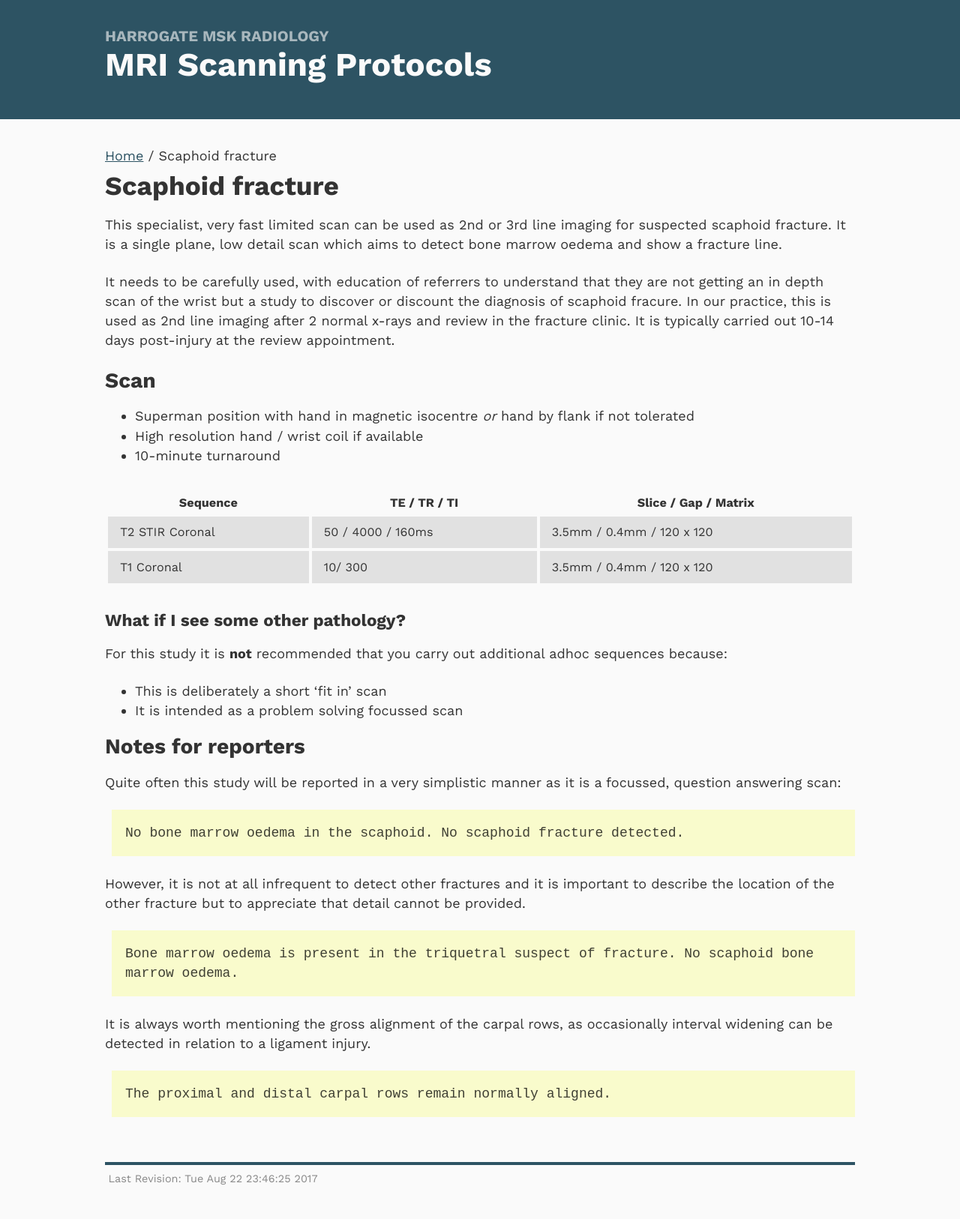
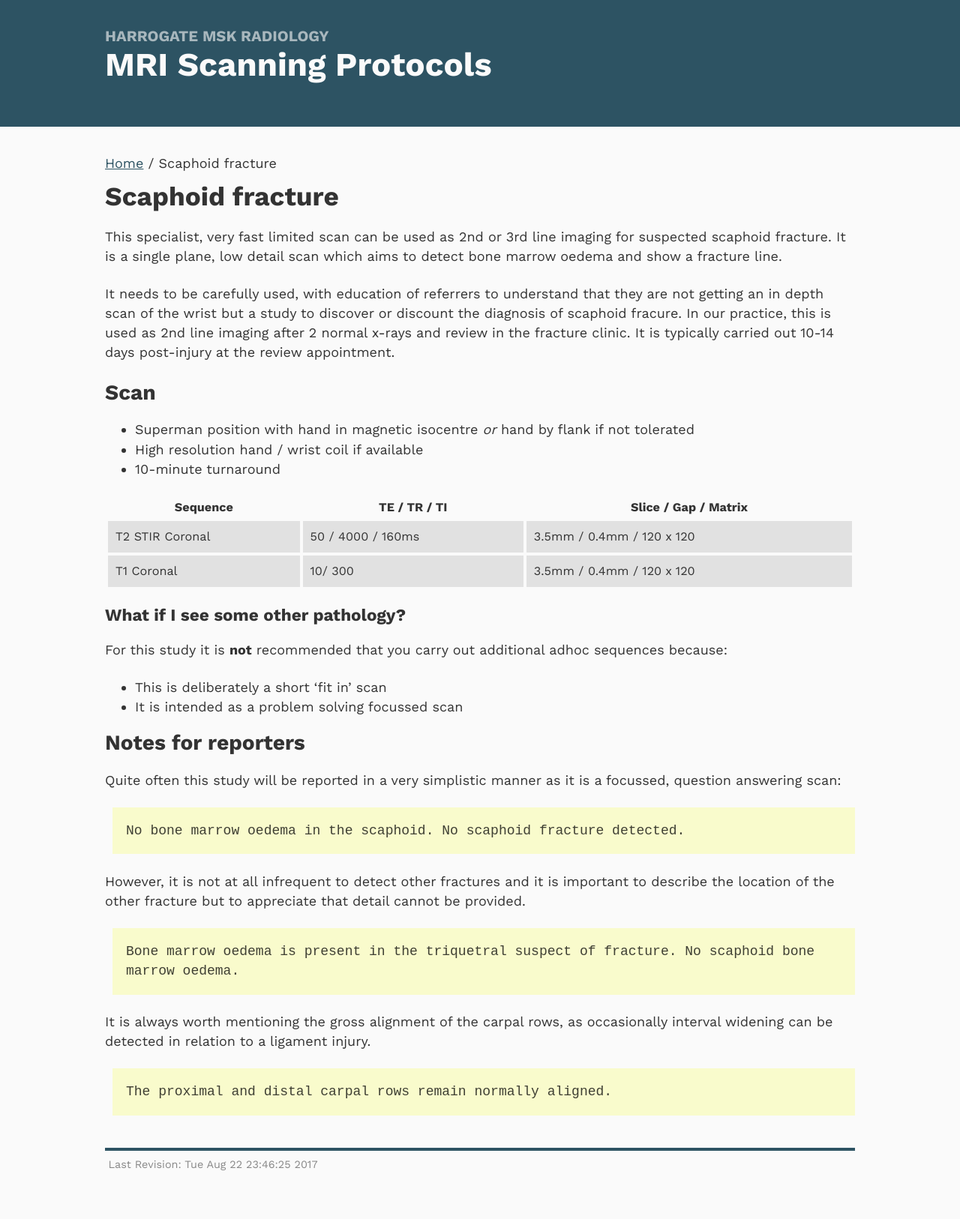
Before and after one commit to harrogatemsk/harrogatemsk.github.io, a Jekyll site: the page built from _protocols/scaphoid.md, in a window 1280 px wide. Shown: the whole page at 75% size. Built offline with Jekyll 4.4.1, drawn with Linux system fonts in a browser that asks for light colours.

Commit message:
Update style.scss

```diff
--- a/assets/css/style.scss
+++ b/assets/css/style.scss
@@ -28,7 +28,7 @@
 p {margin-bottom: 1.3em;}
 
 h1, h2, h3, h4 {
-  margin: 0.6% 0 1%;
+  margin: 1% 0 2%;
   font-weight: 700;
   line-height: 1.2;
 }
@@ -59,7 +59,7 @@
 
 .underline {
 	border-bottom: 0.125em solid rgba(0,0,0,0.1);
-    margin-bottom: 0.25em;
+    margin-bottom: 0.25%;
 }
 
 code {
@@ -67,7 +67,7 @@
 	color: rgba(0,0,0,0.75);
 	display: block;
 	padding: 1em;
-	margin-left: 0.5em;
+	margin-left: 1%;
 }
 
 #site-description {
@@ -87,14 +87,14 @@
 @media screen and (max-width: 50em) {
 
 	header h1 {
-		font-size: 1.8em;
+		font-size: 1.5em;
 	}
 }
 
 footer {
 	border-top: 4px solid $primary_color;
 	padding: 0.25em;
-	margin-top: 2em;
+	margin-top: 2%;
     color: #888;
 }
 
@@ -144,12 +144,12 @@
 table {
 	width: 100%;
 	border-spacing: 4px;
-	margin: 2em 0;
+	margin: 2% 0;
 	font-size: 0.9em;
 }
 
 td {
 	background-color: rgba(0,0,0,0.1);
-	padding: 0.5em 1em;
+	padding: 0.5em 1%;
 
 }
```
